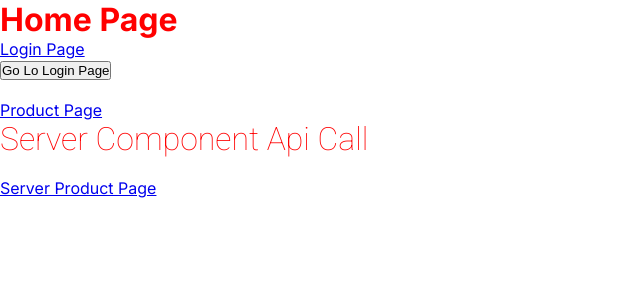
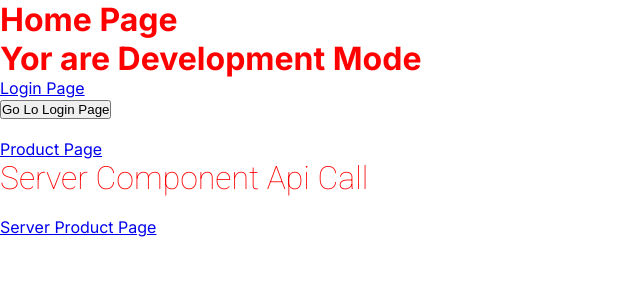
Before and after one commit to Avinashvns/nextjslearn, a Next.js app: page / in a window 1280 px wide. Shown: the top 300 px of the page, without its empty margins (0-640 px from the left). Built offline with nearby package versions, Linux system fonts and the light colour scheme.

Commit message:
environment variable condition find mode

```diff
--- a/src/app/page.js
+++ b/src/app/page.js
@@ -29,6 +29,10 @@ export default function Home() {
   return (
     <main >
       <h1>Home Page</h1>
+      {
+        process.env.NODE_ENV == "development" ?
+          <h1>Yor are Development Mode</h1> : <h1>Yor are Production Mode</h1>
+      }
 
       {/* Linking in next js */}
       <Link href='/login'>Login Page</Link>
```
